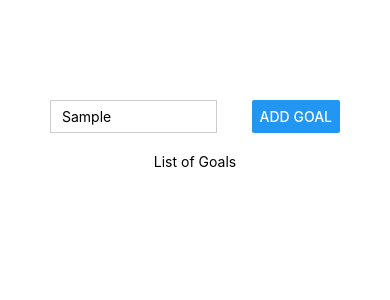
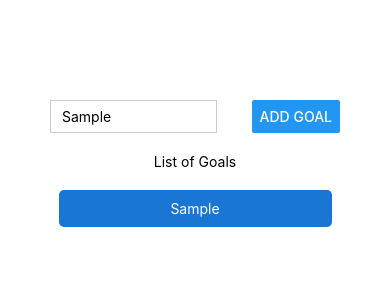
Before and after one commit to AshanSandeep06/React_Native-demo-app-01, a React Native app: screen / in a window 390 px wide. Both pictures are taken after typing "Sample" into the empty fields and a click on the button "ADD GOAL". Shown: the top 300 px of the page. Built offline with nearby package versions, Linux system fonts and the light colour scheme.

Commit message:
Created new Goals and rendered all Goals

```diff
--- a/App.js
+++ b/App.js
@@ -1,16 +1,22 @@
 import {StatusBar} from 'expo-status-bar';
+import { useState } from 'react';
 import {Button, StyleSheet, Text, TextInput, View} from 'react-native';
 // import Goal from 'components/Goal';
 
-const goalTextOnChange = (enteredText) => {
-    console.log(enteredText);
-};
+export default function App() {
+    const [courseGoal, setCourseGoal] = useState("");
+    const [allGoals, setAllGoals] = useState([]);
 
-const handleAddGoal = () => {
-    console.log("Click Add Goal");
-};
+    const goalTextOnChange = (enteredText) => {
+        setCourseGoal(enteredText);
+    };
 
-export default function App() {
+    const handleAddGoal = () => {
+        if (!!courseGoal && courseGoal!== "") {
+            setAllGoals([...allGoals, courseGoal]);
+        }
+    };
+
     return (
         // For Practise code =======>
         // <View style={styles.container}>
@@ -35,7 +41,7 @@ export default function App() {
                 justifyContent: 'space-evenly',
                 paddingHorizontal: 50
             }}>
-                <TextInput onChangeText={goalTextOnChange} style={{
+                <TextInput value={courseGoal} onChangeText={goalTextOnChange} style={{
                     borderColor: '#cccccc',
                     borderWidth: 1,
                     width: '80%',
@@ -47,6 +53,14 @@ export default function App() {
 
             <View>
                 <Text>List of Goals</Text>
+            </View>
+
+            <View style={{width: '100%', display: 'flex', alignItems: 'center'}}>
+                {allGoals.map((goal, index) => (
+                    <View key={index} style={styles.option}>
+                        <Text style={{color: '#ffffff'}}>{goal}</Text>
+                    </View>
+                ))}
             </View>
         </View>
 
@@ -96,7 +110,7 @@ const styles = StyleSheet.create({
         alignItems: 'center',
         justifyContent: 'flex-start',
         paddingTop: 100,
-        gap: 20
+        gap: 20,
     },
 
     button: {
@@ -109,5 +123,15 @@ const styles = StyleSheet.create({
         borderWidth: 2, // 2px
         borderColor: 'red',
         fontSize: 20
+    },
+
+    option: {
+        backgroundColor: '#1976D2',
+        padding: 10,
+        width: '70%',
+        display: 'flex',
+        alignItems: 'center',
+        borderRadius: 5,
+        marginBottom: 10,
     }
 });
```
